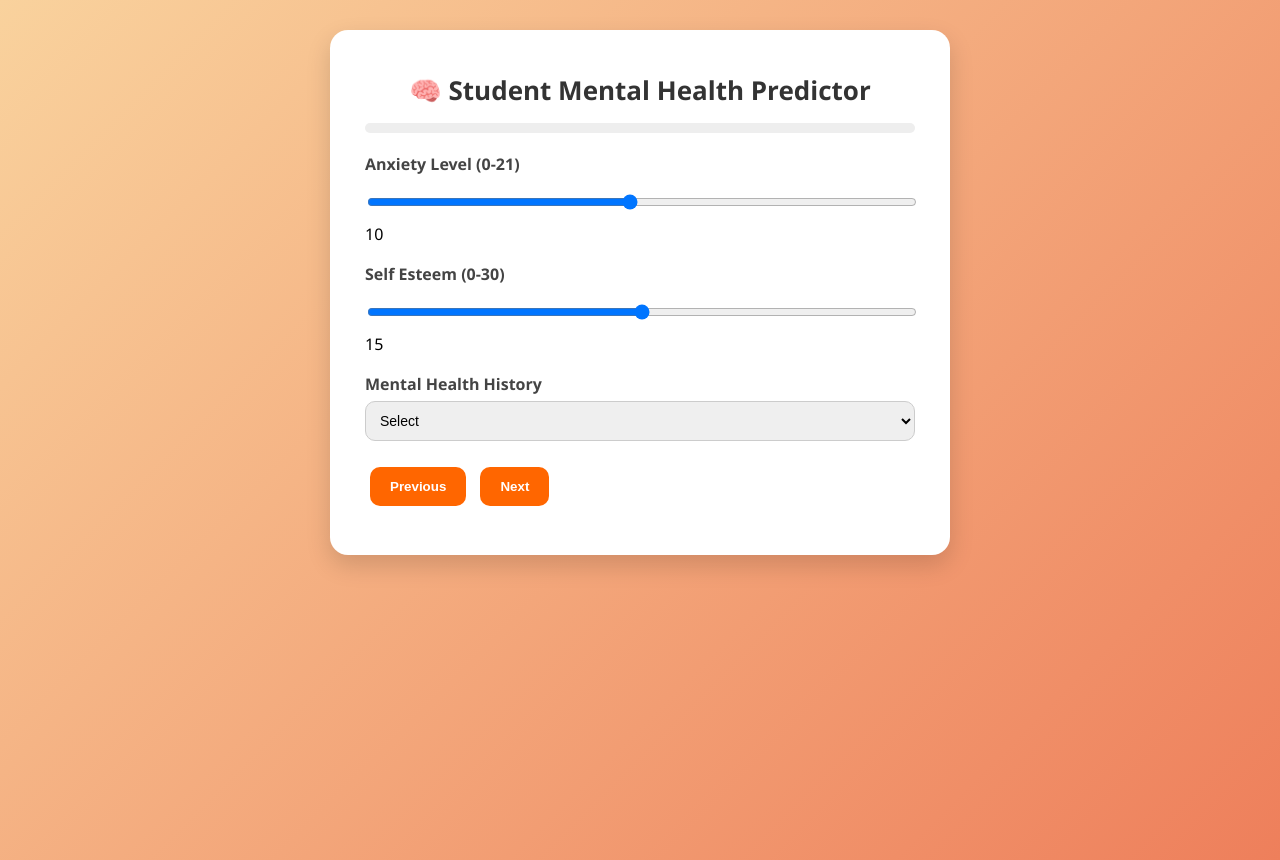
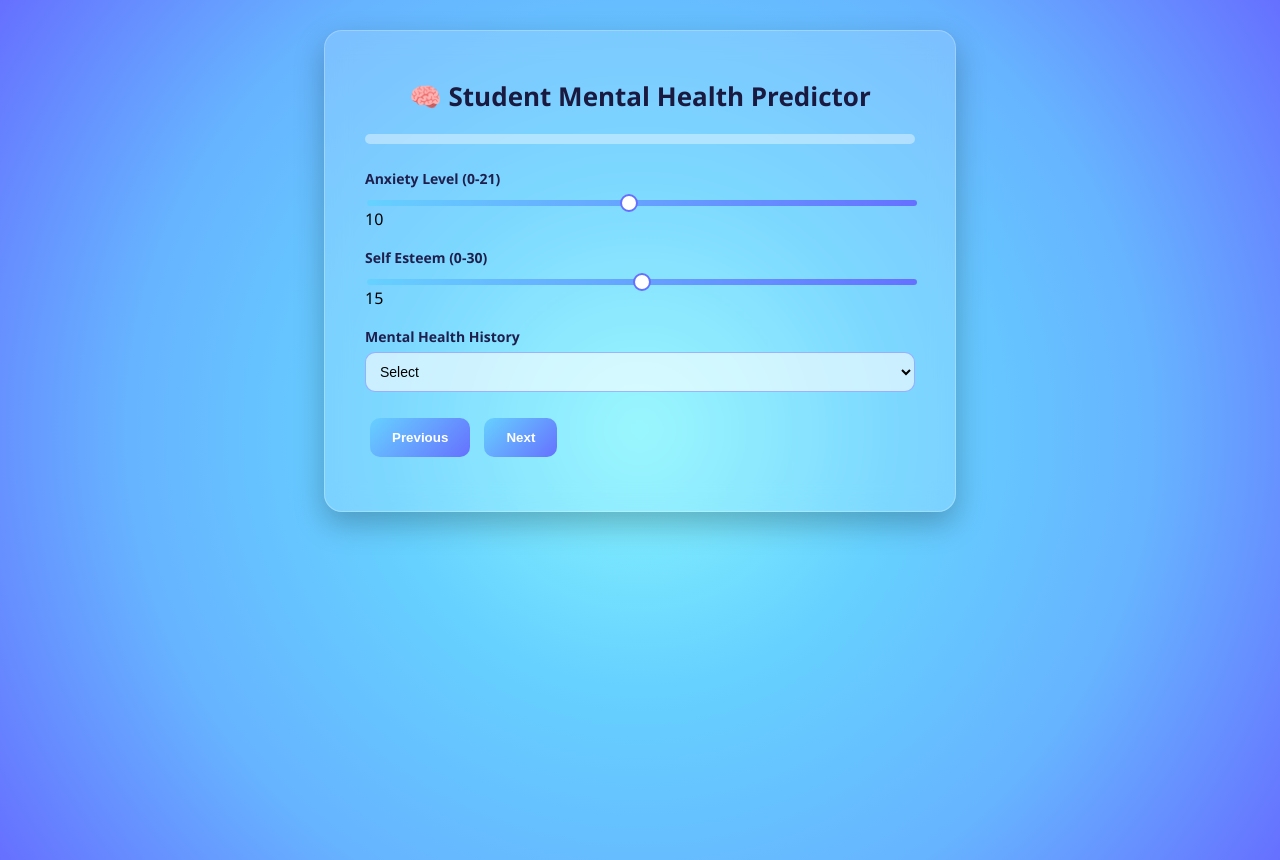
Before and after one commit to Aniket-8314/Student_Stress_Management, a Flask app: page /predictdata in a window 1280 px wide. Run offline with Flask 3, Linux system fonts and the light colour scheme.

Commit message:
Enhanced CSS

```diff
--- a/app.py
+++ b/app.py
@@ -6,7 +6,7 @@ import pandas as pd
 from sklearn.preprocessing import StandardScaler
 from src.pipeline.predict_pipeline import CustomData,PredictPipeline
 
-from flask import Flask, request, render_template, redirect, url_for, session
+from flask import Flask, request, render_template, redirect, url_for, session,flash
 import logging
 
 app = Flask(__name__)
--- a/templates/home.html
+++ b/templates/home.html
@@ -4,7 +4,7 @@
     <style>
         body {
             font-family: 'Segoe UI', sans-serif;
-            background: linear-gradient(135deg, #f9d29d, #ee7f5b);
+            background: radial-gradient(circle at center, #89f7fe, #66d1ff, #66b3ff, #6670ff);
             margin: 0;
             display: flex;
             justify-content: center;
@@ -13,29 +13,39 @@
             padding: 30px;
         }
 
+        /* Glassmorphism Container */
         .container {
-            background: #fff;
+            background: rgba(255, 255, 255, 0.15);
+            backdrop-filter: blur(12px);
+            -webkit-backdrop-filter: blur(12px);
+            border: 1px solid rgba(255, 255, 255, 0.25);
             border-radius: 18px;
-            box-shadow: 0 10px 25px rgba(0,0,0,0.15);
+            box-shadow: 0 12px 30px rgba(0,0,0,0.25);
             width: 550px;
             max-width: 95%;
-            padding: 25px 35px;
+            padding: 30px 40px;
+            transition: transform 0.3s ease, box-shadow 0.3s ease;
+        }
+        .container:hover {
+            transform: translateY(-5px);
+            box-shadow: 0 16px 40px rgba(0,0,0,0.3);
         }
 
         h1 {
             text-align: center;
             font-size: 26px;
-            color: #333;
-            margin-bottom: 15px;
+            font-weight: 600;
+            color: #1a1a40;
+            margin-bottom: 20px;
         }
 
+        /* Form Steps */
         .step {
             display: none;
         }
-
         .step.active {
             display: block;
-            animation: fadeIn 0.5s ease-in-out;
+            animation: fadeIn 0.4s ease-in-out;
         }
 
         .mb-3 {
@@ -46,58 +56,87 @@
             font-weight: bold;
             display: block;
             margin-bottom: 6px;
-            color: #444;
+            color: #1f1f4d;
+            font-size: 14px;
         }
 
-        select, input[type="number"], input[type="range"] {
+        /* Inputs + Select */
+        select, input[type="range"] {
             width: 100%;
-            padding: 10px;
             border-radius: 10px;
-            border: 1px solid #ccc;
             font-size: 14px;
             transition: 0.3s;
         }
 
+        /* Range Slider */
         input[type="range"] {
+            -webkit-appearance: none;
+            height: 6px;
+            border-radius: 5px;
+            background: linear-gradient(to right, #66d1ff, #6670ff);
+            outline: none;
+            margin-top: 6px;
+        }
+        input[type="range"]::-webkit-slider-thumb {
+            -webkit-appearance: none;
+            appearance: none;
+            width: 18px;
+            height: 18px;
+            background: #fff;
+            border: 2px solid #6670ff;
+            border-radius: 50%;
             cursor: pointer;
+            transition: background 0.3s, border 0.3s;
+        }
+        input[type="range"]::-webkit-slider-thumb:hover {
+            background: #6670ff;
+            border: 2px solid #fff;
         }
 
+        /* Select */
+        select {
+            padding: 10px;
+            border: 1px solid rgba(102, 112, 255, 0.5);
+            background: rgba(255, 255, 255, 0.6);
+        }
         select:focus, input:focus {
-            border-color: #ff6600;
-            box-shadow: 0 0 6px rgba(255,102,0,0.5);
+            border-color: #6670ff;
+            box-shadow: 0 0 6px rgba(102, 112, 255, 0.5);
         }
 
+        /* Buttons */
         .btn {
-            background: #ff6600;
+            background: linear-gradient(135deg, #66d1ff, #6670ff);
             color: #fff;
             border: none;
             border-radius: 10px;
-            padding: 12px 20px;
+            padding: 12px 22px;
             cursor: pointer;
             font-weight: bold;
             margin: 8px 5px;
-            transition: 0.3s;
+            transition: all 0.3s ease;
+        }
+        .btn:hover {
+            background: linear-gradient(135deg, #4fb5ff, #4a4aff);
+            transform: scale(1.05);
         }
 
-        .btn:hover {
-            background: #cc5200;
-        }
-
+        /* Progress Bar */
         .progress-bar {
             height: 10px;
-            background: #eee;
+            background: rgba(255,255,255,0.4);
             border-radius: 10px;
-            margin-bottom: 20px;
+            margin-bottom: 25px;
             overflow: hidden;
         }
-
         .progress {
             height: 10px;
             width: 0;
-            background: #ff6600;
+            background: linear-gradient(90deg, #66d1ff, #6670ff);
             transition: width 0.4s ease;
         }
 
+        /* Result Box (keep distinct) */
         .result-box {
             margin-top: 20px;
             padding: 20px;
```
Also changed, not shown: other parts of templates/home.html (+27 -16 lines), templates/index.html (+49 -11 lines).
